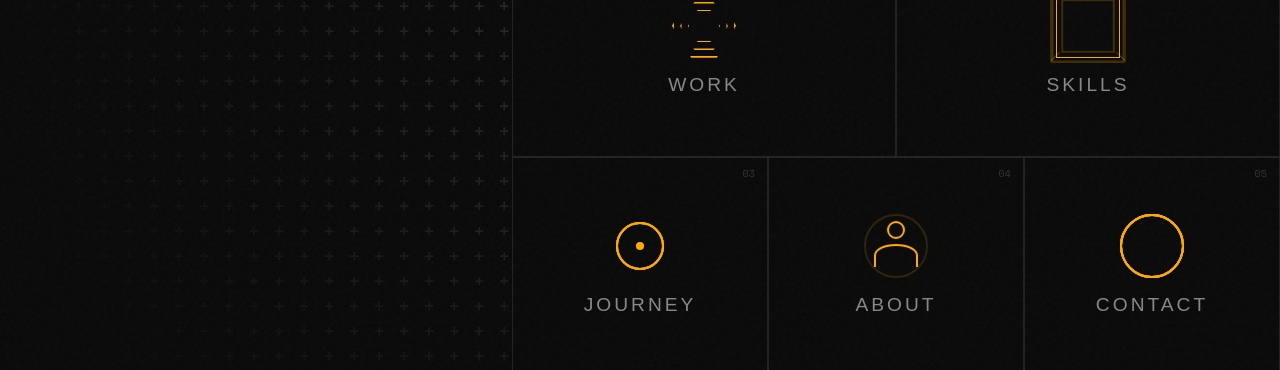
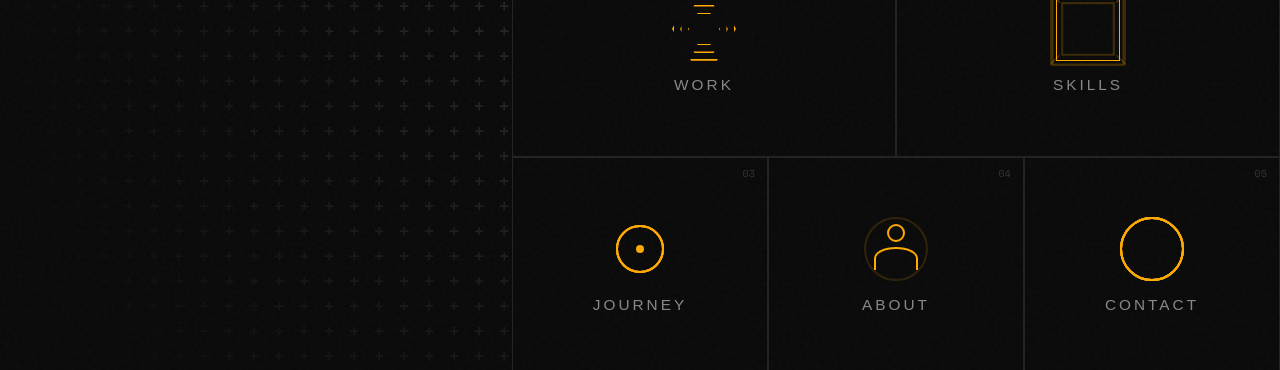
Before and after one commit to AThevon/adrienthevon, a Next.js app: page / in a window 1280 px wide. Shown: the part 423-793 px from the top of the page. Built offline with nearby package versions, Linux system fonts and the light colour scheme; no server answers; a web font is replaced by a local one.

Commit message:
style: reduce grid cell label size further

```diff
--- a/src/components/sections/ClipPathGrid.tsx
+++ b/src/components/sections/ClipPathGrid.tsx
@@ -108,7 +108,7 @@ function ClipPathCell({ navKey, href, num, label, entranceDelay = 0 }: ClipPathC
 
       {/* Label */}
       <span
-        className="text-[clamp(14px,1.5vw,22px)] text-[#888] uppercase tracking-[3px]"
+        className="text-[clamp(12px,1.2vw,18px)] text-[#888] uppercase tracking-[3px]"
         style={{ fontFamily: "var(--font-display)" }}
       >
         {label}
@@ -138,7 +138,7 @@ function ClipPathCell({ navKey, href, num, label, entranceDelay = 0 }: ClipPathC
 
         {/* Label on overlay */}
         <span
-          className="text-[clamp(14px,1.5vw,22px)] text-[#e8e8e8] uppercase tracking-[3px]"
+          className="text-[clamp(12px,1.2vw,18px)] text-[#e8e8e8] uppercase tracking-[3px]"
           style={{ fontFamily: "var(--font-display)" }}
         >
           {label}
```
